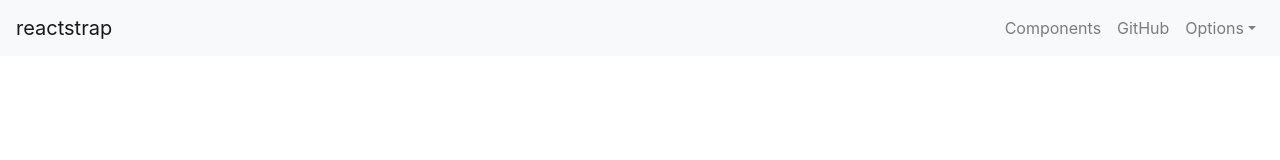
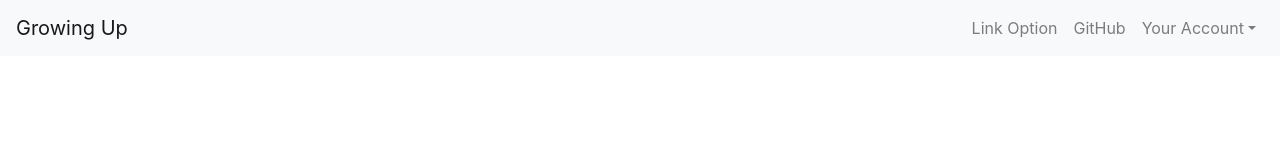
Before and after one commit to Case-Team-Seven/GrowingUp, a React (Create React App) app in the folder growingup/: page / in a window 1280 px wide. Shown: the top 160 px of the page. Built offline with nearby package versions, Linux system fonts and the light colour scheme.

Commit message:
Small changes, will edit again to fit our layout

```diff
--- a/growingup/src/components/Nav/NavTop/NavTop.js
+++ b/growingup/src/components/Nav/NavTop/NavTop.js
@@ -30,26 +30,26 @@ export default class Example extends React.Component {
     return (
       <div>
         <Navbar color="light" light expand="md">
-          <NavbarBrand href="/">reactstrap</NavbarBrand>
+          <NavbarBrand href="/">Growing Up</NavbarBrand>
           <NavbarToggler onClick={this.toggle} />
           <Collapse isOpen={this.state.isOpen} navbar>
             <Nav className="ml-auto" navbar>
               <NavItem>
-                <NavLink href="/components/">Components</NavLink>
+                <NavLink href="/components/">Link Option</NavLink>
               </NavItem>
               <NavItem>
                 <NavLink href="https://github.com/reactstrap/reactstrap">GitHub</NavLink>
               </NavItem>
               <UncontrolledDropdown nav inNavbar>
                 <DropdownToggle nav caret>
-                  Options
+                  Your Account
                 </DropdownToggle>
                 <DropdownMenu right>
                   <DropdownItem>
-                    Option 1
+                    Option 1 (LogIn / View Your Profile ( When logged in))
                   </DropdownItem>
                   <DropdownItem>
-                    Option 2
+                    Option 2 ("LogOut" (Can be seen only When logged in)
                   </DropdownItem>
                   <DropdownItem divider />
                   <DropdownItem>
```
